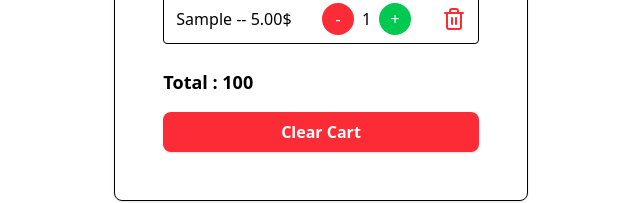
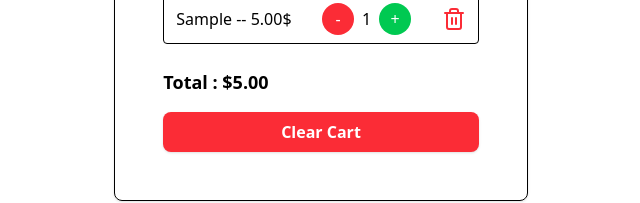
Before and after one commit to nazmulh24/React_Basic, a React (Vite) app: page / in a window 1280 px wide. Both pictures are taken after typing "Sample", "5" into the empty fields and a click on the button "Add to Cart". Shown: the part 323-526 px from the top of the page, without its empty margins (319-959 px from the left). Built offline with nearby package versions, Linux system fonts and the light colour scheme.

Commit message:
30.10 CartApp Project - Calculate Total Price using reduce

```diff
--- a/src/cart/CartApp.jsx
+++ b/src/cart/CartApp.jsx
@@ -45,15 +45,30 @@ const CartApp = () => {
   // ---> Decrease quantity of an item
   const decreaseQuantity = (itemName) => {
     setCart(
-      cart.map((item) =>
-        item.name === itemName ? { ...item, quantity: item.quantity - 1 } : item
-      )
+      cart
+        .map((item) =>
+          item.name === itemName
+            ? { ...item, quantity: item.quantity - 1 }
+            : item
+        )
+        .filter((item) => item.quantity > 0) // --> Remove items with quantity 0
     );
   };
 
   // ---> Remove item from the cart
   const removeItem = (itemName) => {
     setCart(cart.filter((item) => item.name !== itemName));
+  };
+
+  // ---> Calculate total price of the cart
+  const totalPrice = cart.reduce(
+    (total, item) => total + item.price * item.quantity,
+    0
+  );
+
+  //--> Remove all items from the cart
+  const clearCart = () => {
+    setCart([]);
   };
 
   return (
@@ -137,10 +152,12 @@ const CartApp = () => {
           </ul>
 
           <div className="mt-6">
-            <span className="font-bold text-lg">Total : 100</span>
+            <span className="font-bold text-lg">
+              Total : ${totalPrice.toFixed(2)}
+            </span>
           </div>
 
-          <Button color="danger" className="mt-4 w-full">
+          <Button color="danger" className="mt-4 w-full" onClick={clearCart}>
             Clear Cart
           </Button>
         </div>
```
